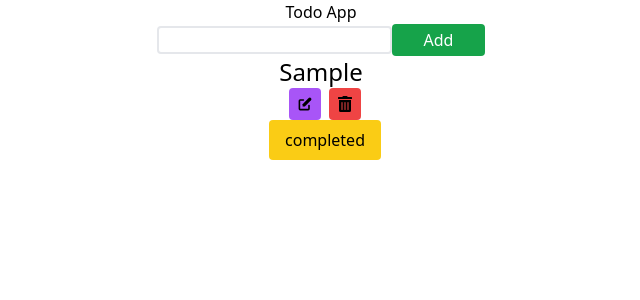
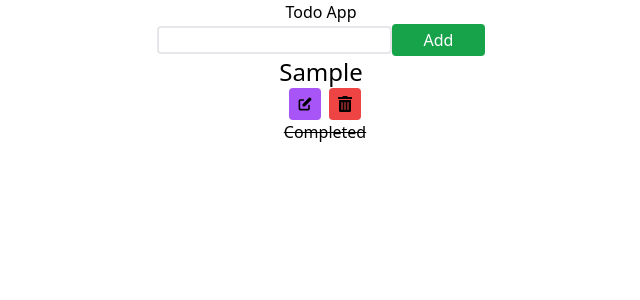
Before and after one commit to imanchamileva/todo_app_tsx, a React (Create React App) app: page / in a window 1280 px wide. Both pictures are taken after typing "Sample" into the empty fields and a click on the button "Add". Shown: the top 300 px of the page, without its empty margins (319-959 px from the left). Built offline with nearby package versions, Linux system fonts and the light colour scheme.

Commit message:
styled components props

```diff
--- a/src/components/atoms/Input.tsx
+++ b/src/components/atoms/Input.tsx
@@ -89,7 +89,7 @@ export const Input = () => {
                               className='cursor-pointer bg-red-500 px-2 py-2 rounded'>
                                <FaTrashAlt />
                               </button>
-                             <StyledButton> <button id="completedButton" className="bg-yellow-400 rounded px-4 py-2 "><h3>completed</h3></button></StyledButton>
+                              <StyledButton color="primary">Completed</StyledButton>
                             </ul>
 
                         )
--- a/src/components/atoms/StyledButton.tsx
+++ b/src/components/atoms/StyledButton.tsx
@@ -1,9 +1,17 @@
 import styled from "styled-components";
 
+export type ButtonProps = {
+    color?: 'primary' | 'secondary';
+    disabled ?: boolean;
+}
 
-const StyledButton = styled.h3 `
+export const StyledButton = styled.h3<ButtonProps> `
 
 text-decoration: line-through;
+bg-yellow-400
+rounded
+px-4
+py-2
 `
 
 export default  StyledButton;
```
